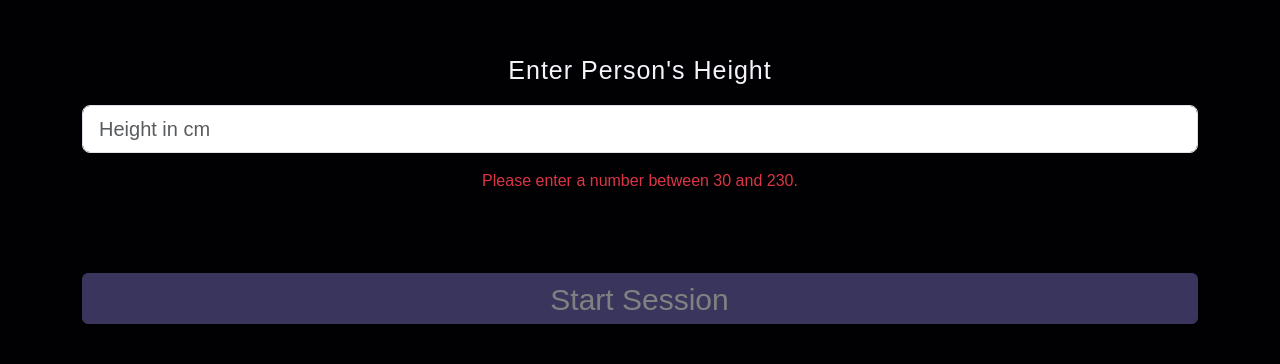
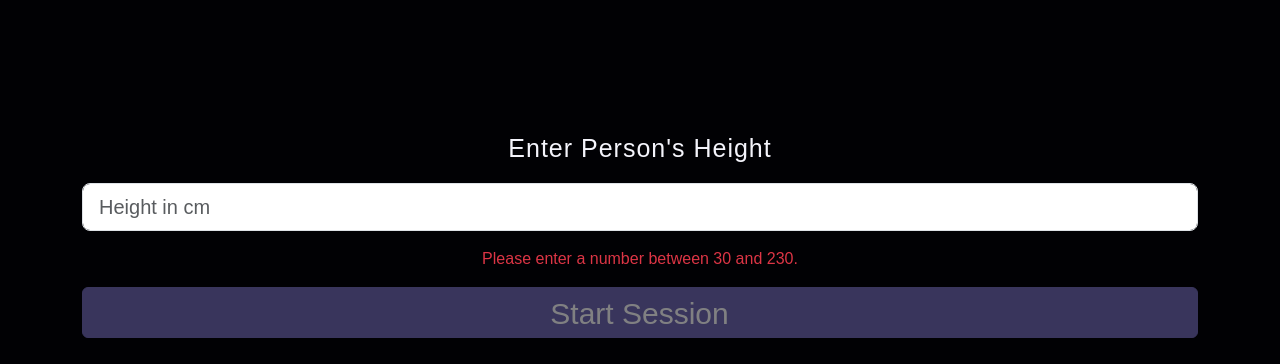
Before and after one commit to melanie-bauer/BoulderingAssistant_VueApp, a Vue app: page /boulderingSession in a window 1280 px wide. Shown: the part 436-800 px from the top of the page. Built offline with nearby package versions, Linux system fonts and the light colour scheme; a web font is replaced by a local one.

Commit message:
small css changes

```diff
--- a/src/views/BoulderingSession.vue
+++ b/src/views/BoulderingSession.vue
@@ -184,7 +184,7 @@ async function handleButtonClick() {
   box-shadow: 0 0 15px 5px var(--primary);
 }
 .mt{
-  margin-top: calc(var(--vh, 1vh) * 60);
+  margin-top: 50%;
 }
 .absolute-container {
   position: absolute;
```
